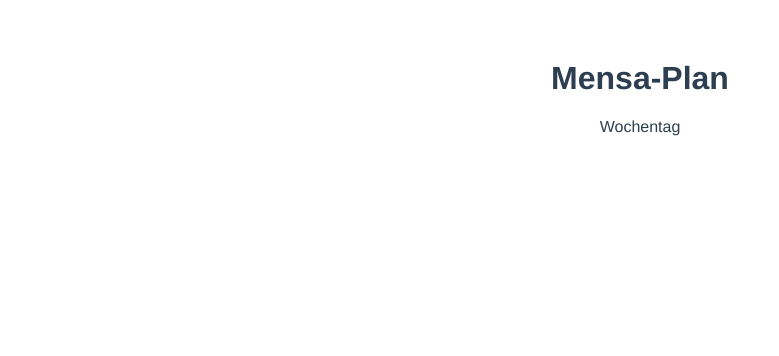
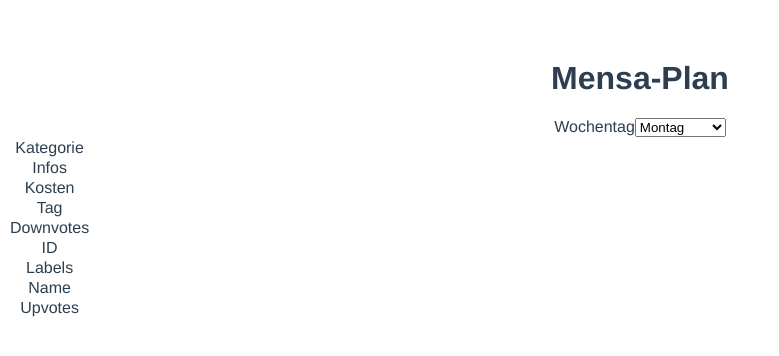
Before and after one commit to craftycram-ex/2020ss-iot2-proglangii-vue-test, a Vue app: page / in a window 1280 px wide. Shown: the top 356 px of the page, without its empty margins (0-779 px from the left). Built offline with nearby package versions, Linux system fonts and the light colour scheme.

Commit message:
added components to Plan.vue

```diff
--- a/src/components/Dropdown.vue
+++ b/src/components/Dropdown.vue
@@ -1,5 +1,6 @@
 <template>
   <div>
+    <span>Wochentag</span>
   <select name="Wochentag" id="selectBox">
           <option>Montag</option>
           <option>Dienstag</option>
--- a/src/views/Plan.vue
+++ b/src/views/Plan.vue
@@ -1,16 +1,25 @@
 <template>
   <div>
     <h1>{{msg}}</h1>
-    <span>Wochentag</span>
+    <Dropdown></Dropdown>
+    <List></List>
     <!-- Add components here -->
   </div>
 </template>
 
 <script>
+
+import Dropdown from '../components/Dropdown.vue'
+import List from '../components/List.vue'
+
 export default {
   name: 'Plan',
   props: {
     msg: String
+  },
+  components: {
+    Dropdown,
+    List
   }
 }
 </script>
```
